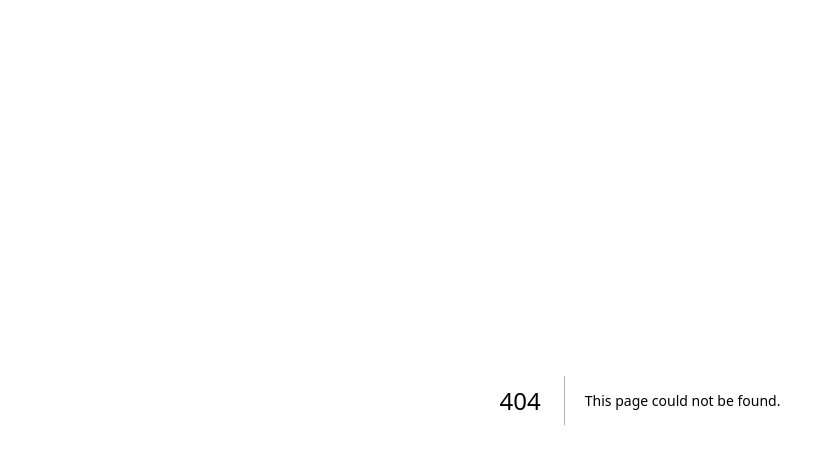
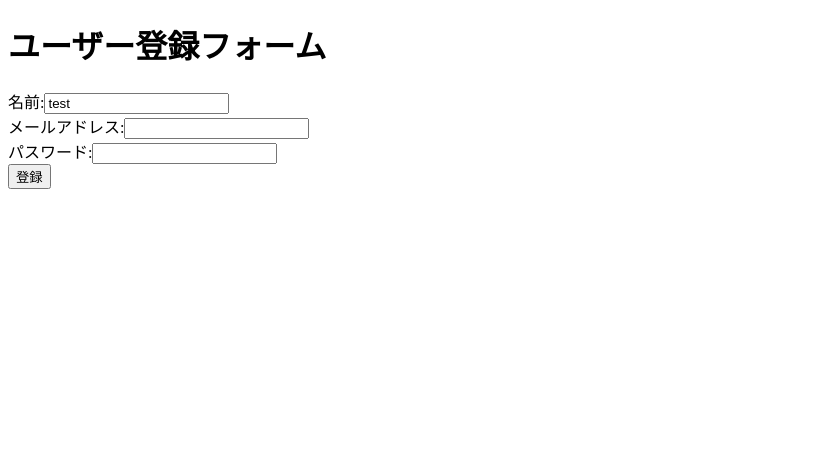
Before and after one commit to kojiman-git/next_practice, a Next.js app: page /110_my-form in a window 1280 px wide. Before the commit this address had no page. Shown: the top 464 px of the page, without its empty margins (0-835 px from the left). Built offline with nearby package versions, Linux system fonts and the light colour scheme.

Commit message:
フォーム管理を理解するためにフォームを実装

```diff
--- /dev/null
+++ b/src/app/110_my-form/page.js
@@ -0,0 +1,75 @@
+"use client";
+import { useState } from 'react';
+
+export default function Home() {
+  const [name, setName] = useState('test');
+  const [email, setEmail] = useState('');
+  const [password, setPassword] = useState('');
+  const [errors, setErrors] = useState({});
+
+  const handleSubmit = (e) => {
+    e.preventDefault(); // デフォルトの動作を防ぐ
+    // バリデーションやデータ処理をここで行う
+    const newErrors = {};
+
+    // バリデーション
+    if (!name) newErrors.name = '名前は必須です。';
+    if (!email) {
+      newErrors.email = 'メールアドレスは必須です。';
+    } else if (!/\S+@\S+\.\S+/.test(email)) {
+      newErrors.email = '有効なメールアドレスを入力してください。';
+    }
+    if (!password) {
+      newErrors.password = 'パスワードは必須です。';
+    } else if (password.length < 8) {
+      newErrors.password = 'パスワードは8文字以上である必要があります。';
+    }
+
+    if (Object.keys(newErrors).length > 0) {
+      setErrors(newErrors);
+    } else {
+      console.log({ name, email, password });
+      // フォーム送信後の処理をここに追加
+      setName('');
+      setEmail('');
+      setPassword('');
+      setErrors({});
+    }
+  };
+
+  return (
+    <div>
+      <h1>ユーザー登録フォーム</h1>
+      <form onSubmit={handleSubmit}>
+        <div>
+          <label>名前:</label>
+          <input
+            type="text"
+            value={name}
+            onChange={(e) => setName(e.target.value)}
+          />
+          {errors.name && <p style={{ color: 'red' }}>{errors.name}</p>}
+        </div>
+        <div>
+          <label>メールアドレス:</label>
+          <input
+            type="email"
+            value={email}
+            onChange={(e) => setEmail(e.target.value)}
+          />
+          {errors.email && <p style={{ color: 'red' }}>{errors.email}</p>}
+        </div>
+        <div>
+          <label>パスワード:</label>
+          <input
+            type="password"
+            value={password}
+            onChange={(e) => setPassword(e.target.value)}
+          />
+          {errors.password && <p style={{ color: 'red' }}>{errors.password}</p>}
+        </div>
+        <button type="submit">登録</button>
+      </form>
+    </div>
+  );
+}
--- a/src/data/nav.js
+++ b/src/data/nav.js
@@ -17,4 +17,5 @@ export const navList = [
   "090_my-memo-app_Material_UI",
   "100_my-contact-list",
   "100_my-contact-list_Material_UI",
+  "110_my-form",
 ];
```
